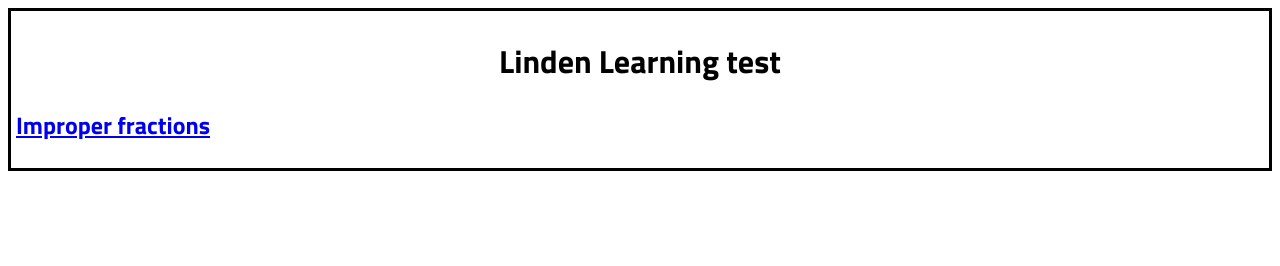
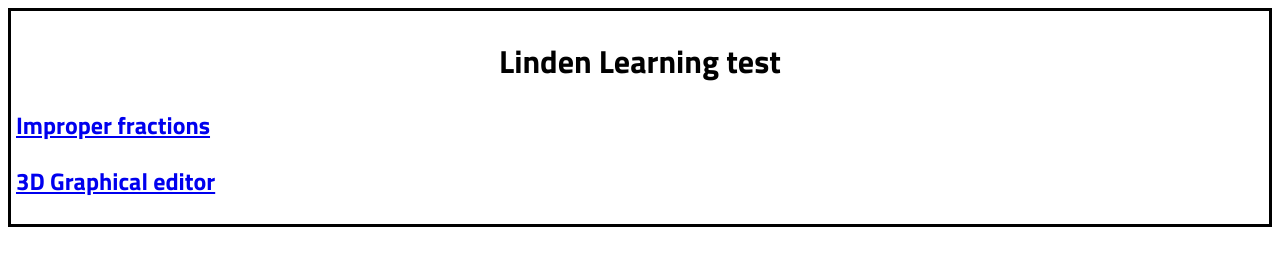
Before and after one commit to jcliberatol/lindentests, a plain HTML site: page index.html in a window 1280 px wide. Drawn offline with Linux system fonts and the light colour scheme.

Commit message:
Update index.html

```diff
--- a/index.html
+++ b/index.html
@@ -12,6 +12,8 @@
 		<div style="overflow:hidden;padding:5px">
 			<h1 style="text-align:center">Linden Learning test</h1>
 			<h2><a href="/lindentests/circles.html">Improper fractions</a></h2>
+
+			<h2><a href="/lindentests/editor.html">3D Graphical editor</a></h2>
 			</div>
 		</div>
 
```
